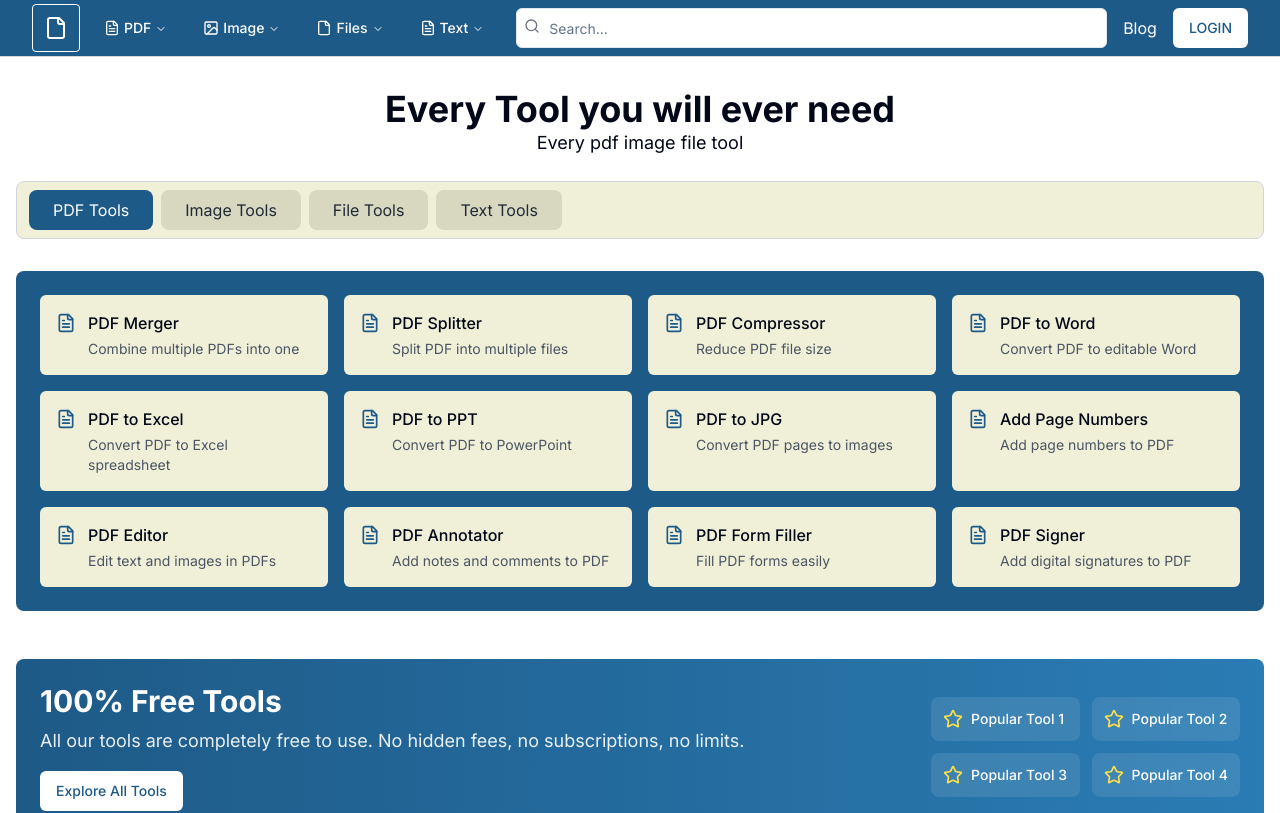
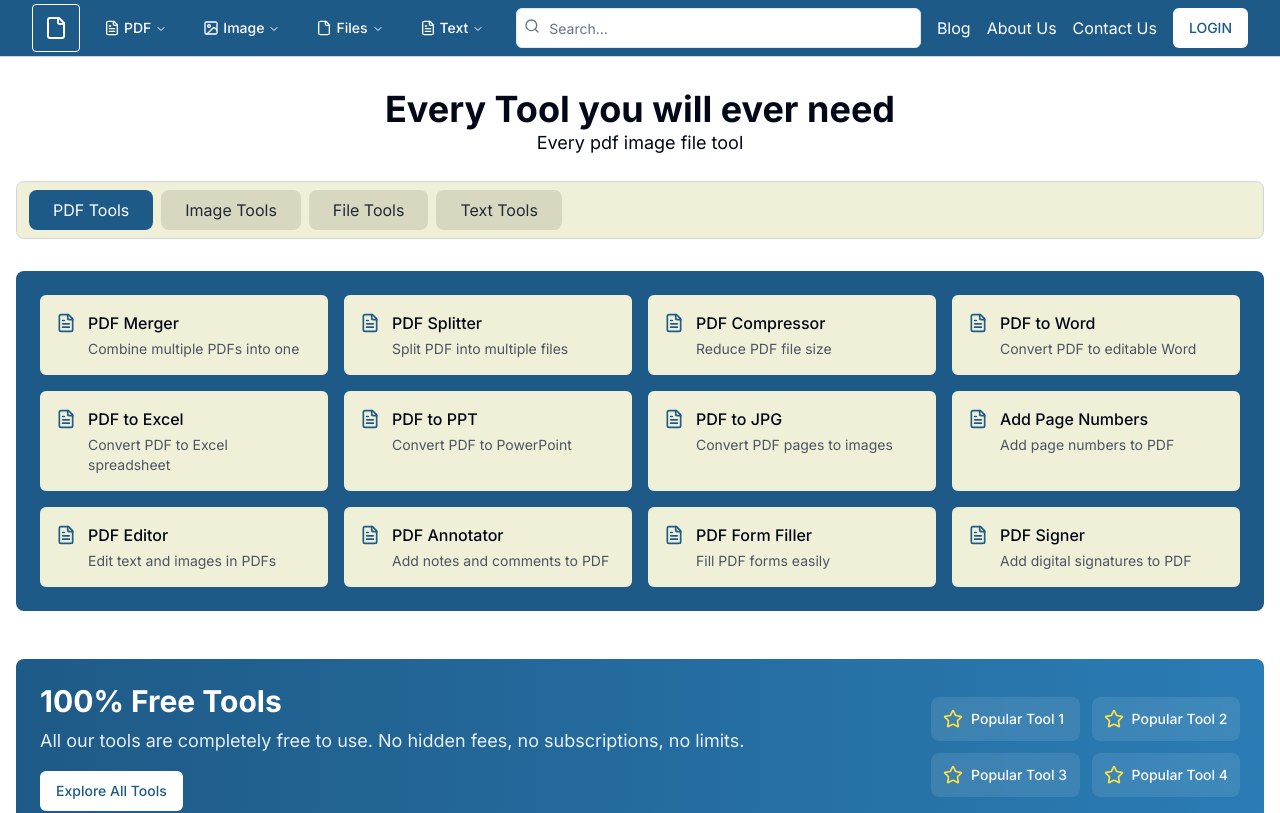
Before and after one commit to Namit2111/Easy-Tools-Town, a Next.js app: page / in a window 1280 px wide. Shown: the top 813 px of the page. Built offline with nearby package versions, Linux system fonts and the light colour scheme.

Commit message:
added about and contact us in the navbar

```diff
--- a/components/navbar.tsx
+++ b/components/navbar.tsx
@@ -153,6 +153,18 @@ export default function Navbar() {
           </Link>
         </div>
 
+        <div className="hidden sm:flex">
+          <Link href="/about" className="text-white hover:text-gray-200 mr-4 py-2">
+            About Us
+          </Link>
+        </div>
+
+        <div className="hidden sm:flex">
+          <Link href="/contact" className="text-white hover:text-gray-200 mr-4 py-2">
+            Contact Us
+          </Link>
+        </div>
+
         <Button className="bg-white text-[#1e5a87] hover:bg-gray-100">LOGIN</Button>
       </div>
 
```
